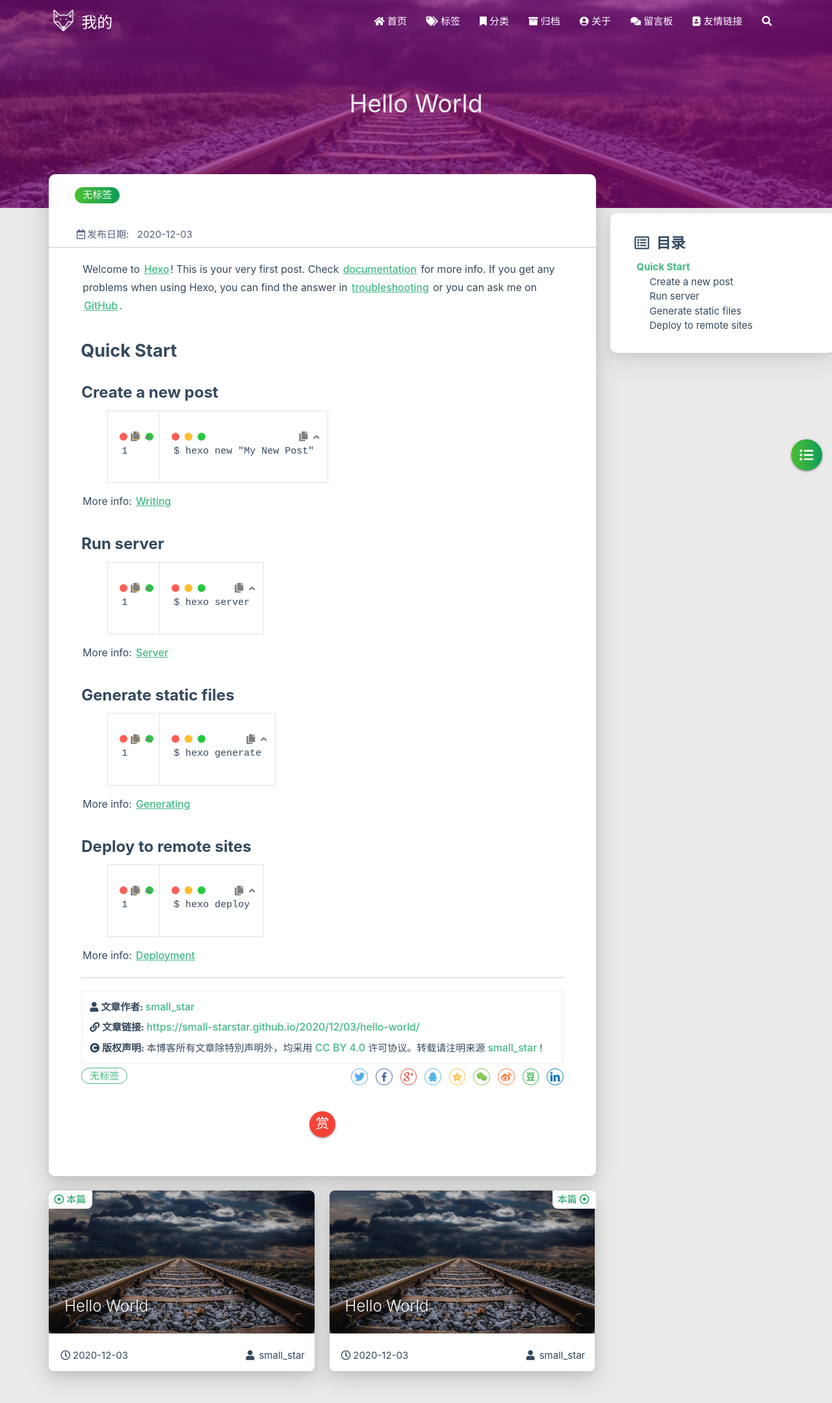
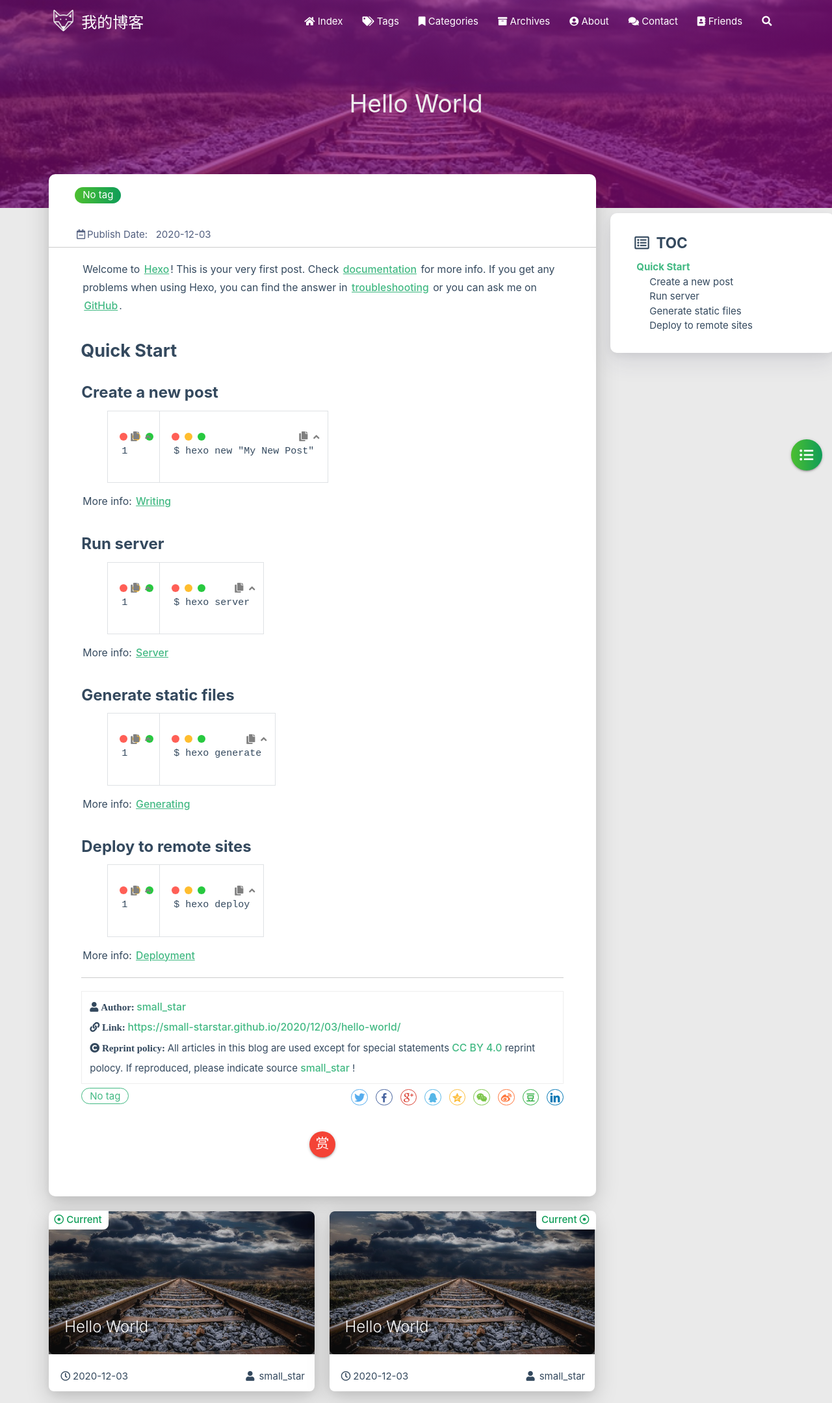
Before and after one commit to small-starstar/small-starstar.github.io, a plain HTML site: page 2020/12/03/hello-world/index.html in a window 1280 px wide. Shown: the top 2159 px of the page at 65% size. Drawn offline with Linux system fonts and the light colour scheme; some packages are replaced by stand-ins of ours; no server answers; a script that the page names is missing.

Commit message:
Site updated: 2020-12-03 17:10:55

```diff
--- a/2020/12/03/hello-world/index.html
+++ b/2020/12/03/hello-world/index.html
@@ -1,10 +1,10 @@
 <!DOCTYPE HTML>
-<html lang="zh-CN">
+<html lang="en">
 
 
 <head>
     <meta charset="utf-8">
-    <meta name="keywords" content="Hello World, 我的">
+    <meta name="keywords" content="Hello World, 我的博客">
     <meta name="description" content="">
     <meta http-equiv="X-UA-Compatible" content="IE=edge">
     <meta name="viewport" content="width=device-width, initial-scale=1.0, user-scalable=no">
@@ -16,7 +16,7 @@
     <!-- Global site tag (gtag.js) - Google Analytics -->
 
 
-    <title>Hello World | 我的</title>
+    <title>Hello World | 我的博客</title>
     <link rel="icon" type="image/png" href="/favicon.png">
 
     <link rel="stylesheet" type="text/css" href="/libs/awesome/css/all.css">
@@ -43,7 +43,7 @@
 
                     <img src="/medias/logo.png" class="logo-img" alt="LOGO">
 
-                    <span class="logo-span">我的</span>
+                    <span class="logo-span">我的博客</span>
                 </a>
             </div>
 
@@ -57,7 +57,7 @@
 
       <i class="fas fa-home" style="zoom: 0.6;"></i>
 
-      <span>首页</span>
+      <span>Index</span>
     </a>
 
   </li>
@@ -68,7 +68,7 @@
 
       <i class="fas fa-tags" style="zoom: 0.6;"></i>
 
-      <span>标签</span>
+      <span>Tags</span>
     </a>
 
   </li>
@@ -79,7 +79,7 @@
 
       <i class="fas fa-bookmark" style="zoom: 0.6;"></i>
 
-      <span>分类</span>
+      <span>Categories</span>
     </a>
 
   </li>
@@ -90,7 +90,7 @@
 
       <i class="fas fa-archive" style="zoom: 0.6;"></i>
 
-      <span>归档</span>
+      <span>Archives</span>
     </a>
 
   </li>
@@ -101,7 +101,7 @@
 
       <i class="fas fa-user-circle" style="zoom: 0.6;"></i>
 
-      <span>关于</span>
+      <span>About</span>
     </a>
 
   </li>
@@ -112,7 +112,7 @@
 
       <i class="fas fa-comments" style="zoom: 0.6;"></i>
 
-      <span>留言板</span>
+      <span>Contact</span>
     </a>
 
   </li>
@@ -123,14 +123,14 @@
 
       <i class="fas fa-address-book" style="zoom: 0.6;"></i>
 
-      <span>友情链接</span>
+      <span>Friends</span>
     </a>
 
   </li>
 
   <li>
     <a href="#searchModal" class="modal-trigger waves-effect waves-light">
-      <i id="searchIcon" class="fas fa-search" title="搜索" style="zoom: 0.85;"></i>
+      <i id="searchIcon" class="fas fa-search" title="Search" style="zoom: 0.85;"></i>
     </a>
   </li>
 </ul>
@@ -142,7 +142,7 @@
 
         <img src="/medias/logo.png" class="logo-img circle responsive-img">
 
-        <div class="logo-name">我的</div>
+        <div class="logo-name">我的博客</div>
         <div class="logo-desc">
 
             Never really desperate, only the lost of the soul.
@@ -160,7 +160,7 @@
 
 			    <i class="fa-fw fas fa-home"></i>
 
-			首页
+			Index
 		</a>
 
         </li>
@@ -171,7 +171,7 @@
 
 			    <i class="fa-fw fas fa-tags"></i>
 
-			标签
+			Tags
 		</a>
 
         </li>
@@ -182,7 +182,7 @@
 
 			    <i class="fa-fw fas fa-bookmark"></i>
 
-			分类
+			Categories
 		</a>
 
         </li>
@@ -193,7 +193,7 @@
 
 			    <i class="fa-fw fas fa-archive"></i>
 
-			归档
+			Archives
 		</a>
 
         </li>
@@ -204,7 +204,7 @@
 
 			    <i class="fa-fw fas fa-user-circle"></i>
 
-			关于
+			About
 		</a>
 
         </li>
@@ -215,7 +215,7 @@
 
 			    <i class="fa-fw fas fa-comments"></i>
 
-			留言板
+			Contact
 		</a>
 
         </li>
@@ -226,7 +226,7 @@
 
 			    <i class="fa-fw fas fa-address-book"></i>
 
-			友情链接
+			Friends
 		</a>
 
         </li>
@@ -430,7 +430,7 @@
                 <div class="col s7">
 
                           <div class="article-tag">
-                            <span class="chip bg-color">无标签</span>
+                            <span class="chip bg-color">No tag</span>
                           </div>
 
                 </div>
@@ -442,7 +442,7 @@
             <div class="post-info">
 
                 <div class="post-date info-break-policy">
-                    <i class="far fa-calendar-minus fa-fw"></i>发布日期:&nbsp;&nbsp;
+                    <i class="far fa-calendar-minus fa-fw"></i>Publish Date:&nbsp;&nbsp;
                     2020-12-03
                 </div>
 
@@ -489,7 +489,7 @@
             <div class="reprint__author">
                 <span class="reprint-meta" style="font-weight: bold;">
                     <i class="fas fa-user">
-                        文章作者:
+                        Author:
                     </i>
                 </span>
                 <span class="reprint-info">
@@ -499,7 +499,7 @@
             <div class="reprint__type">
                 <span class="reprint-meta" style="font-weight: bold;">
                     <i class="fas fa-link">
-                        文章链接:
+                        Link:
                     </i>
                 </span>
                 <span class="reprint-info">
@@ -509,13 +509,13 @@
             <div class="reprint__notice">
                 <span class="reprint-meta" style="font-weight: bold;">
                     <i class="fas fa-copyright">
-                        版权声明:
+                        Reprint policy:
                     </i>
                 </span>
                 <span class="reprint-info">
-                    本博客所有文章除特別声明外，均采用
+                    All articles in this blog are used except for special statements
                     <a href="https://creativecommons.org/licenses/by/4.0/deed.zh" rel="external nofollow noreferrer" target="_blank">CC BY 4.0</a>
-                    许可协议。转载请注明来源
+                    reprint polocy. If reproduced, please indicate source
                     <a href="/about" target="_blank">small_star</a>
                     !
                 </span>
@@ -525,7 +525,7 @@
 
     <script async defer>
       document.addEventListener("copy", function (e) {
-        let toastHTML = '<span>复制成功，请遵循本文的转载规则</span><button class="btn-flat toast-action" onclick="navToReprintStatement()" style="font-size: smaller">查看</a>';
+        let toastHTML = '<span>Copied successfully, please follow the reprint policy of this article</span><button class="btn-flat toast-action" onclick="navToReprintStatement()" style="font-size: smaller">more</a>';
         M.toast({html: toastHTML})
       });
 
@@ -540,7 +540,7 @@
                 <div class="post-meta__tag-list" style="display: inline-block;">
 
                         <div class="article-tag">
-                            <span class="chip bg-color">无标签</span>
+                            <span class="chip bg-color">No tag</span>
                         </div>
 
                 </div>
@@ -710,7 +710,7 @@
 
         <div class="article col s12 m6" data-aos="fade-up" data-aos="fade-up">
             <div class="article-badge left-badge text-color">
-                <i class="far fa-dot-circle"></i>&nbsp;本篇
+                <i class="far fa-dot-circle"></i>&nbsp;Current
             </div>
             <div class="card">
                 <a href="/2020/12/03/hello-world/">
@@ -748,7 +748,7 @@
 
         <div class="article col s12 m6" data-aos="fade-up">
             <div class="article-badge right-badge text-color">
-                本篇&nbsp;<i class="far fa-dot-circle"></i>
+                Current&nbsp;<i class="far fa-dot-circle"></i>
             </div>
             <div class="card">
                 <a href="/2020/12/03/hello-world/">
@@ -811,7 +811,7 @@
     </div>
     <div id="toc-aside" class="expanded col l3 hide-on-med-and-down">
         <div class="toc-widget card" style="background-color: white;">
-            <div class="toc-title"><i class="far fa-list-alt"></i>&nbsp;&nbsp;目录</div>
+            <div class="toc-title"><i class="far fa-list-alt"></i>&nbsp;&nbsp;TOC</div>
             <div id="toc-content"></div>
         </div>
     </div>
@@ -1040,8 +1040,8 @@
 <div id="searchModal" class="modal">
     <div class="modal-content">
         <div class="search-header">
-            <span class="title"><i class="fas fa-search"></i>&nbsp;&nbsp;搜索</span>
-            <input type="search" id="searchInput" name="s" placeholder="请输入搜索的关键字"
+            <span class="title"><i class="fas fa-search"></i>&nbsp;&nbsp;Search</span>
+            <input type="search" id="searchInput" name="s" placeholder="Please enter a search keyword"
                    class="search-input">
         </div>
         <div id="searchResult"></div>
```
Also changed, not shown: archives/2020/12/index.html (+25 -25 lines), archives/2020/index.html (+25 -25 lines), archives/index.html (+25 -25 lines), index.html (+23 -23 lines).
